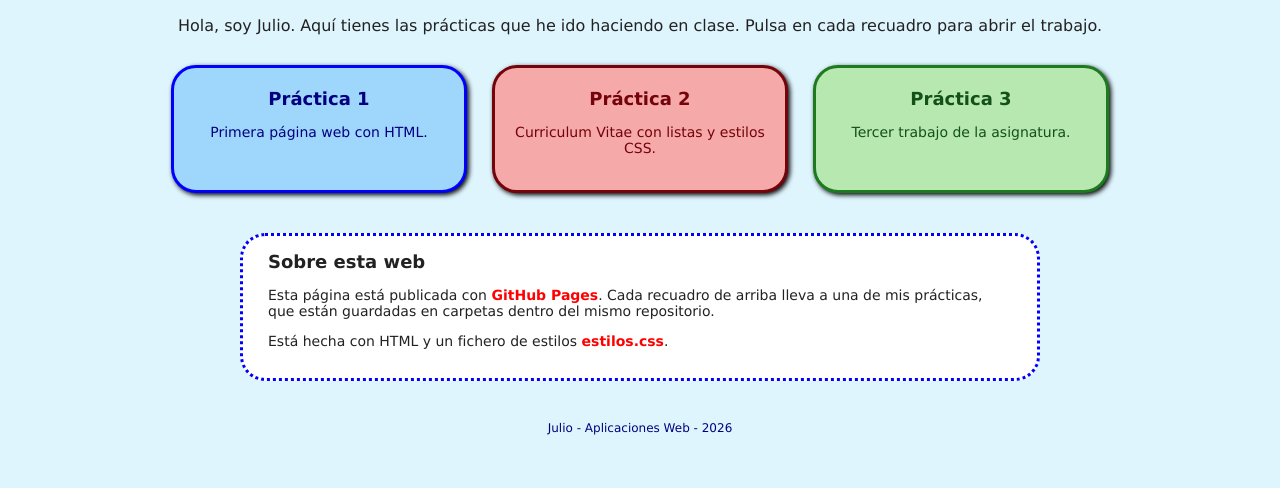
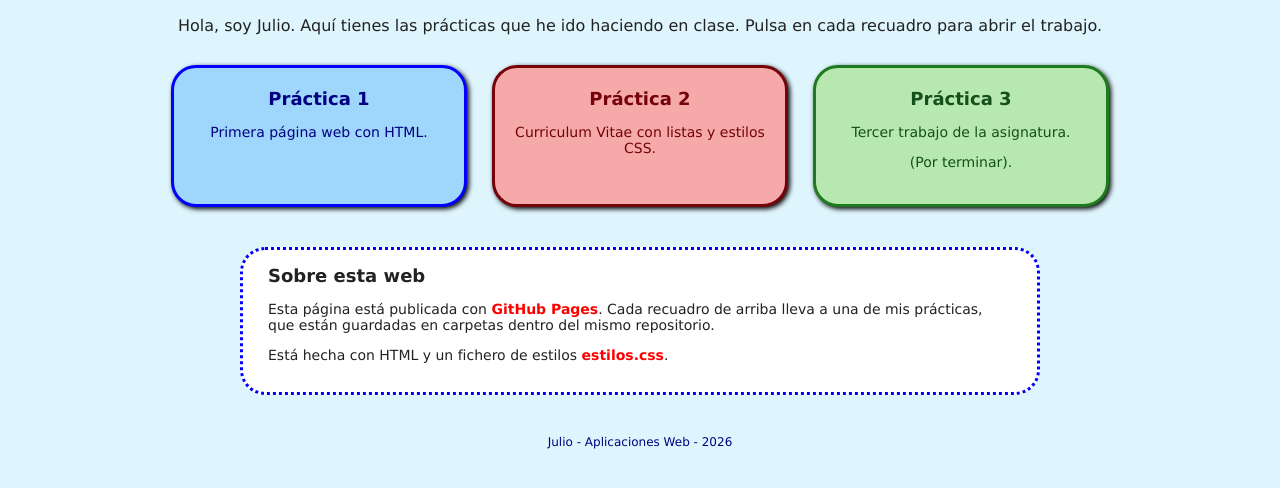
Before and after one commit to julio-APPWEB/trabajos-julio, a plain HTML site: page index.html in a window 1280 px wide. Shown: the part 100-588 px from the top of the page. Drawn offline with Linux system fonts and the light colour scheme.

Commit message:
Cambio en la practica 3

```diff
--- a/index.html
+++ b/index.html
@@ -25,6 +25,7 @@
         <a href="practica3/index.html" class="enlace verde">
             <h2>Práctica 3</h2>
             <p>Tercer trabajo de la asignatura.</p>
+	    <p> (Por terminar).</p>
         </a>
     </div>
 
```
